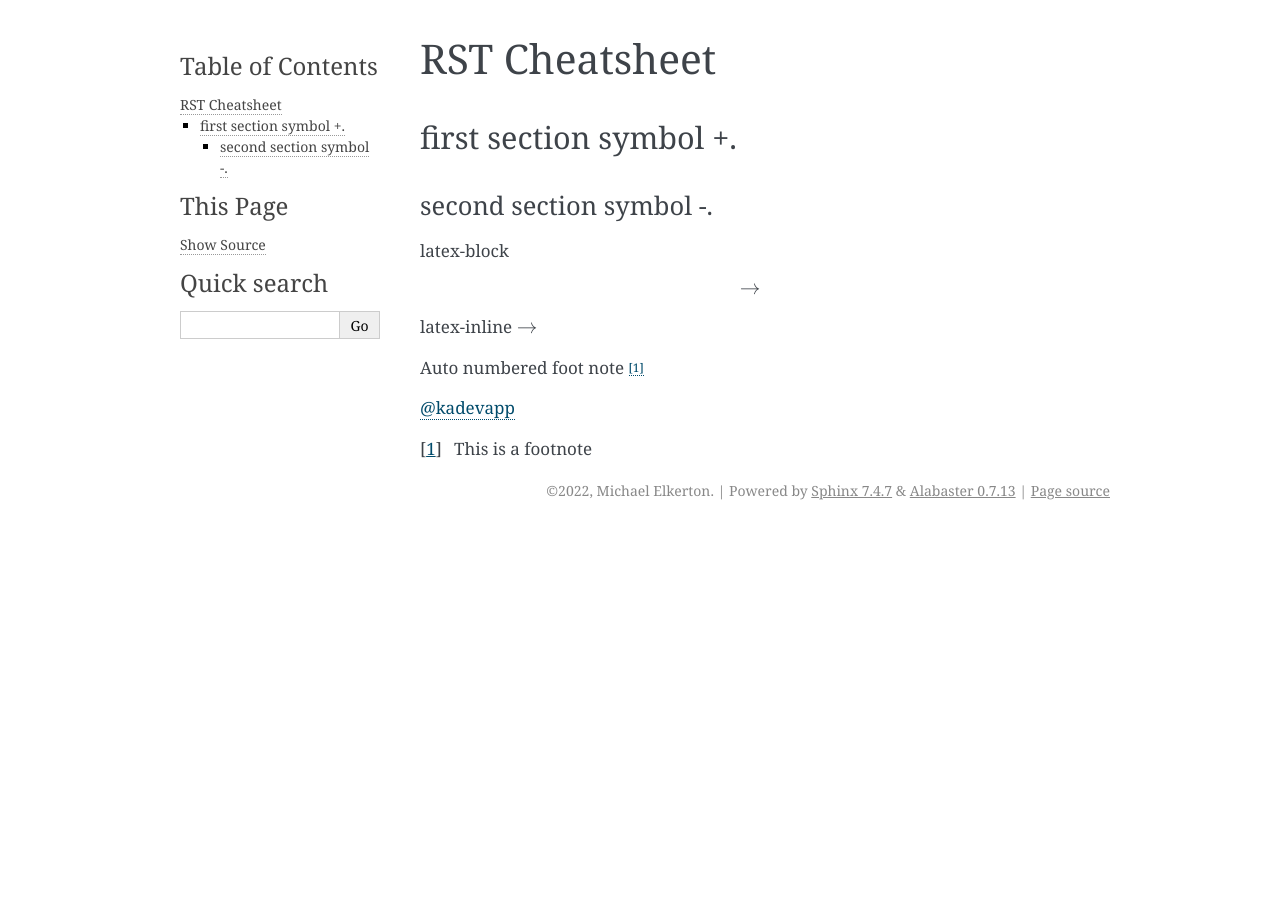
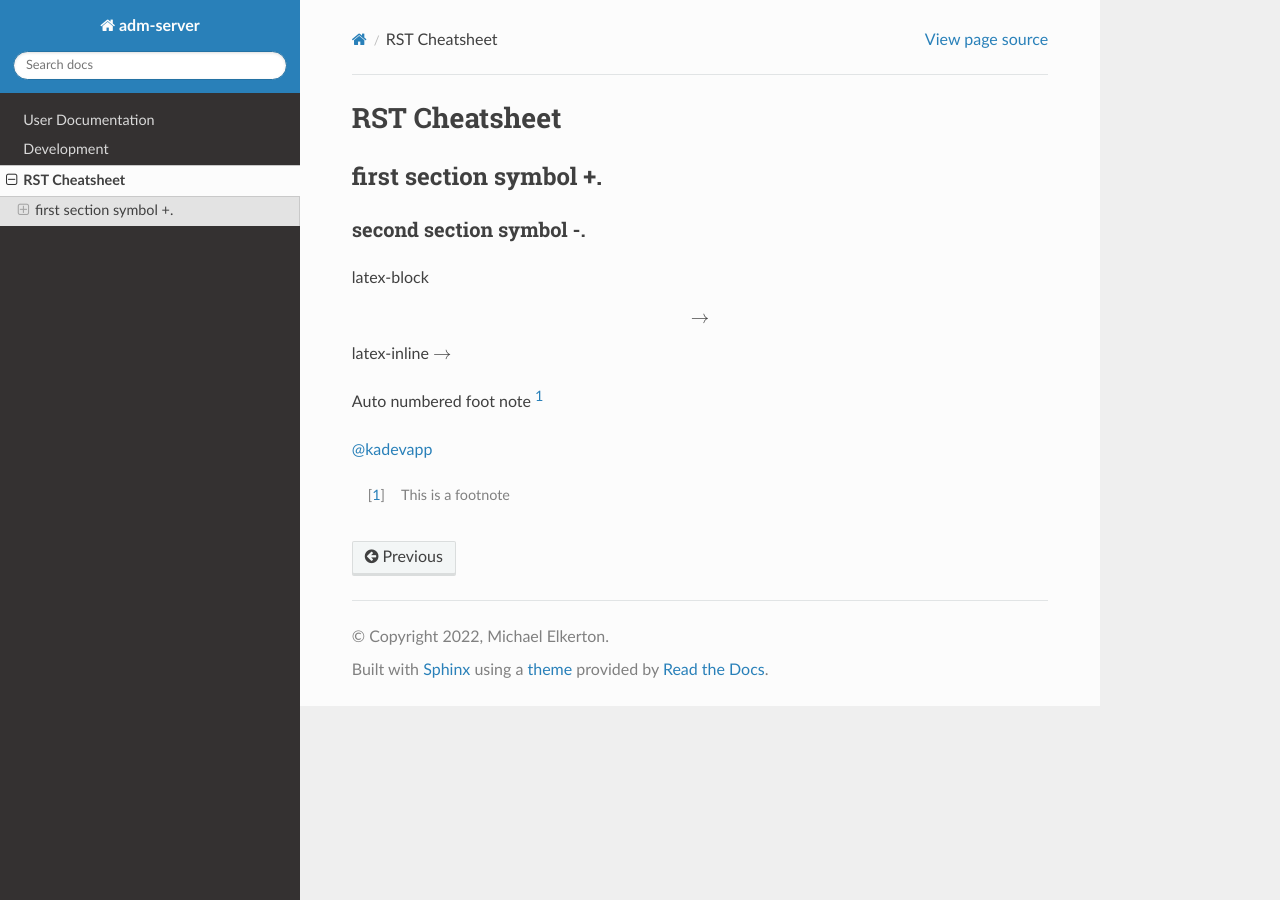
Before and after one commit to melkerton/adm-server, a Sphinx documentation site: the page built from docs/source/cheatsheet.rst, in a window 1280 px wide. Built offline with Sphinx 7.4.7 and the Read the Docs theme 2.0.0, drawn with Linux system fonts in a browser that asks for light colours.

Commit message:
user docs unreviewed

```diff
--- a/docs/source/conf.py
+++ b/docs/source/conf.py
@@ -26,5 +26,8 @@ exclude_patterns = []
 # -- Options for HTML output -------------------------------------------------
 # https://www.sphinx-doc.org/en/master/usage/configuration.html#options-for-html-output
 
-html_theme = 'alabaster'
+html_theme = 'sphinx_rtd_theme'
 html_static_path = ['_static']
+html_css_files = [
+    'sphinx-theme.css'
+]
--- a/docs/source/index.rst
+++ b/docs/source/index.rst
@@ -21,5 +21,6 @@ Navigation
 
 .. toctree::
 
+   usage/index.rst
    development/index.rst
    cheatsheet.rst
--- /dev/null
+++ b/docs/source/usage/index.rst
@@ -0,0 +1,8 @@
+User Documentation
+==================
+
+All versions.
+
+.. toctree::
+
+   v0.0.1/index.rst
```
Also changed, not shown: docs/source/usage/v0.0.1/index.rst (added, +113 -0 lines), docs/source/_static/sphinx-theme.css (added), 1 other file.
